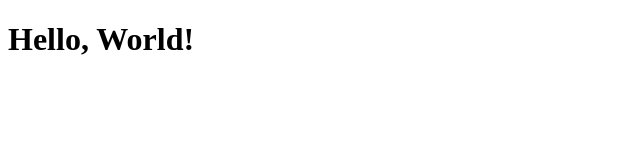
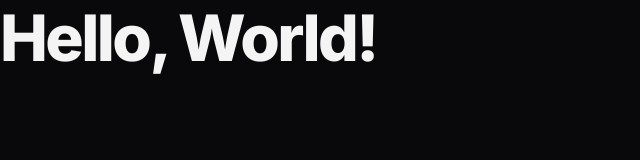
Before and after one commit to Jardiel-Ns/landingpage-resp, a plain HTML site: page index.html in a window 1280 px wide. Shown: the whole page, without its empty margins (0-640 px from the left). Drawn offline with Linux system fonts and the light colour scheme.

Commit message:
variaveis aprimoradas

```diff
--- a/global.css
+++ b/global.css
@@ -1,3 +1,18 @@
+*,
+*::before,
+*::after {
+  box-sizing: border-box;
+}
+
+* {
+  margin: 0;
+  padding: 0;
+  font: inherit;
+
+  -webkit-font-smoothing: antialiased;
+  -moz-osx-font-smoothing: grayscale;
+}
+
 :root {
   /*variaveis do projeto*/
   --brand-gradient: #FC4A1A, #F7B733;
@@ -9,16 +24,63 @@
   --stroke-color: #27272A;
   --text-color-secondary: #A1A1AA;
   --text-color-primary: #F4F4F5;
-  /*desktop*/
-  --h1: 800 4rem/1.2 "Inter", sans-serif;
-  --h2: 800 3rem/1.2 "Inter", sans-serif;
-  --h3: 800 2rem/1.2 "Inter", sans-serif;
-  --span: 500 0.875rem/1 "Inter", sans-serif;
-  --paragraph: 400 1rem/1.6 "Inter", sans-serif;
-  /*mobile*/
-  --mobile-h1: 800 2.5rem/1.2 "Inter", sans-serif;
-  --mobile-h2: 800 1.5rem/1.2 "Inter", sans-serif;
-  --mobile-h3: 800 1.25rem/1.2 "Inter", sans-serif;
-  --mobile-span: 500 0.875rem/1 "Inter", sans-serif;
-  --mobile-paragraph: 400 1rem/1.6 "Inter", sans-serif;
+
+  --ff-sans: 'Inter', system-ui, sans-serif;
+  --fw-base: 400;
+  --fw-md: 500;
+  --fw-bold: 800;
+
+  --fs-sm: 0.875rem;
+  --fs-base: 1rem;
+  --fs-lg: 1.25rem;
+  --fs-xl: 1.5rem;
+  --fs-2xl: 2.5rem;
 }
+
+html {
+  font-family: var(--ff-sans);
+  font-weight: var(--fw-base);
+  font-size: var(--fs-base);
+  line-height: 1.6;
+  color: var(--text-color-primary);
+}
+
+body {
+  background-color: var(--background-color);
+}
+
+h1, h2, h3 {
+  line-height: 1.2;
+  color: var(--text-color-primary);
+  font-weight: var(--fw-bold);
+  letter-spacing: -0.04em;
+}
+
+h1 {
+  font-size: var(--fs-2xl);
+}
+
+h2 {
+  font-size: var(--fs-xl);
+}
+
+h3 {
+  font-size: var(--fs-lg);
+}
+
+a {
+  text-decoration: none;
+  color: inherit;
+}
+
+ul [role= "list"] {
+  list-style: none;
+}
+
+@media (min-width: 80em) {
+  :root {
+    --fs-lg: 2rem;
+    --fs-xl: 3rem;
+    --fs-2xl: 4rem;
+  }
+}
```
